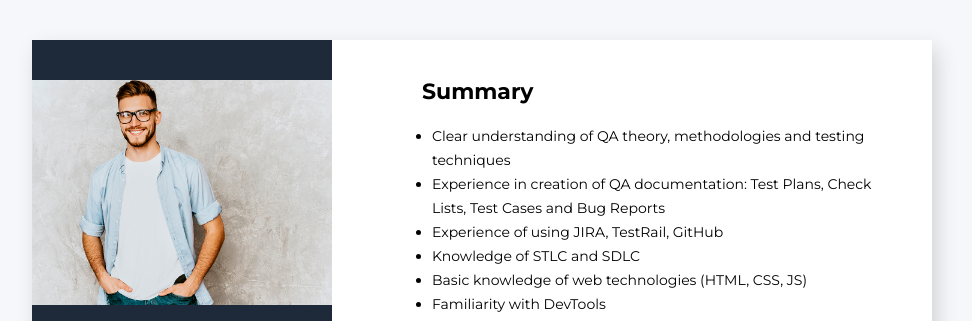
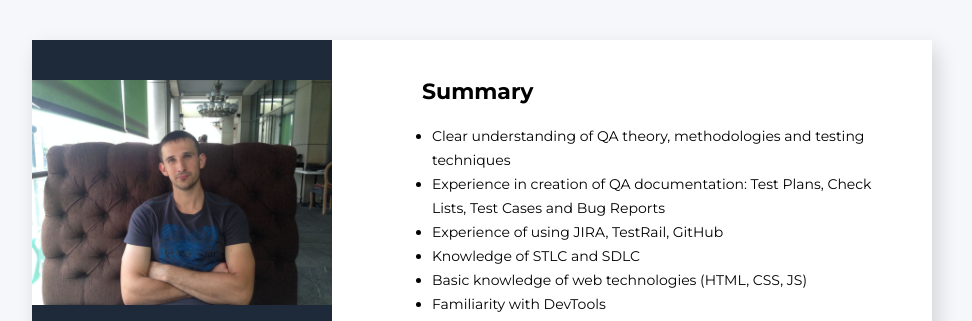
Before and after one commit to Gorb1k/resume.github.io, a plain HTML site: page resumeQA/index.html in a window 1280 px wide. Shown: the top 321 px of the page, without its empty margins (18-990 px from the left). Drawn offline with Linux system fonts and the light colour scheme.

Commit message:
Main photo+ link

```diff
--- a/resumeQA/index.html
+++ b/resumeQA/index.html
@@ -14,7 +14,7 @@
     <!-- main container -->
     <div class="wrapper">
         <aside class="sidebar">
-            <img class="my-photo" src="./img/photo.jpg" alt="My photo">
+            <img class="my-photo" src="./img/mainPhoto.jpg" alt="My photo">
             <div>
                 <h1 class="my-name">Horb Ihor</h1>
                 <h2 class="current-profession">Junior QA Engineer</h2>
```
Also changed, not shown: resumeQA/img/mainPhoto.jpg (added).
